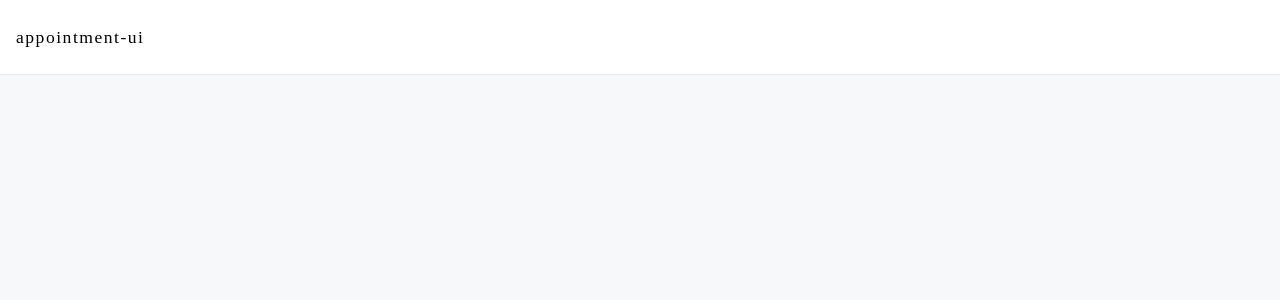
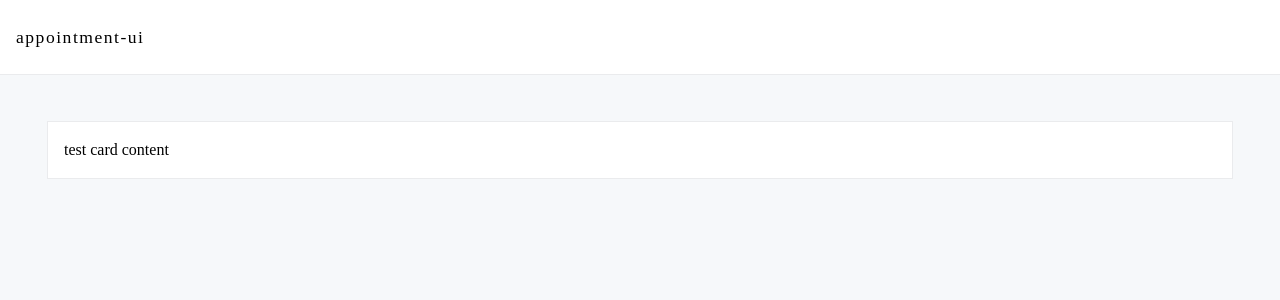
Before and after one commit to carlesfores/appointment-ui, a React (Vite) app: page / in a window 1280 px wide. Shown: the top 300 px of the page. Built offline with nearby package versions, Linux system fonts and the light colour scheme.

Commit message:
feat: create card component, main styles

```diff
--- a/src/App.jsx
+++ b/src/App.jsx
@@ -1,12 +1,20 @@
 import Header from "@/layout/header/index";
+import Card from "@/components/card/index";
 import '@/App.scss';
 
 function App() {
 
   return (
     <>
-      <div class="page-content">
+      <div className="page-content">
         <Header />
+        <main className="page-main">
+          <section>
+            <Card>
+              test card content
+            </Card>
+          </section>
+        </main>
       </div>
     </>
   )
--- a/src/App.scss
+++ b/src/App.scss
@@ -3,3 +3,13 @@
   flex-direction: column;
   height: 100%;
 }
+
+.page-main {
+    padding: 16px;
+}
+
+@media screen and (min-width: 768px) {
+  .page-main {
+    padding: 48px;
+  }
+}
--- /dev/null
+++ b/src/components/card/Card.jsx
@@ -0,0 +1,14 @@
+import "@/components/card/Card.scss";
+
+function Card({children}) {
+
+  return(
+    <div className="card">
+      <div className="card__content">
+        {children}
+      </div>
+    </div>
+  );
+}
+
+export default Card;
--- /dev/null
+++ b/src/components/card/Card.scss
@@ -0,0 +1,11 @@
+.card {
+  padding: 16px;
+  background-color: #fff;
+  box-shadow: var(--box-shadow);
+  display: flex;
+  flex-direction: column;
+
+  &__content {
+
+  }
+}
--- /dev/null
+++ b/src/components/card/index.js
@@ -0,0 +1,3 @@
+import Card from "@/components/card/Card.jsx";
+
+export default Card;
```
